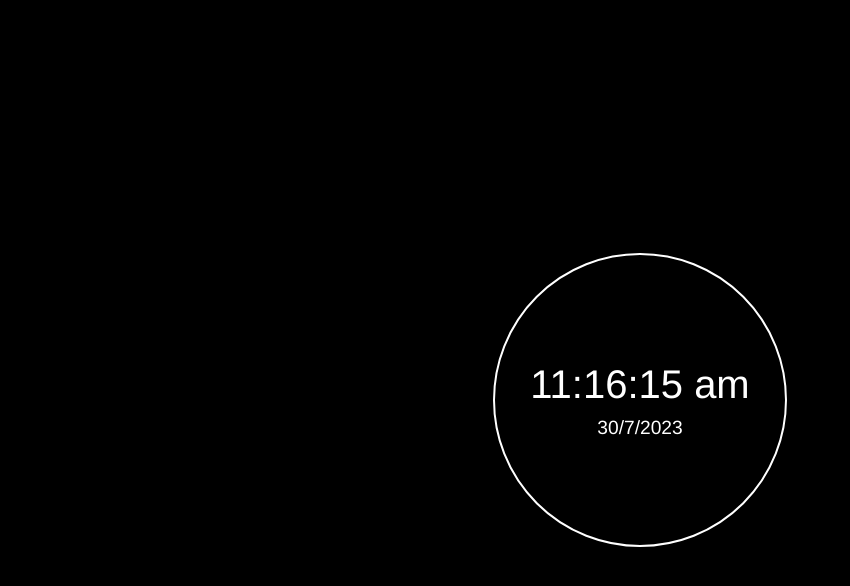
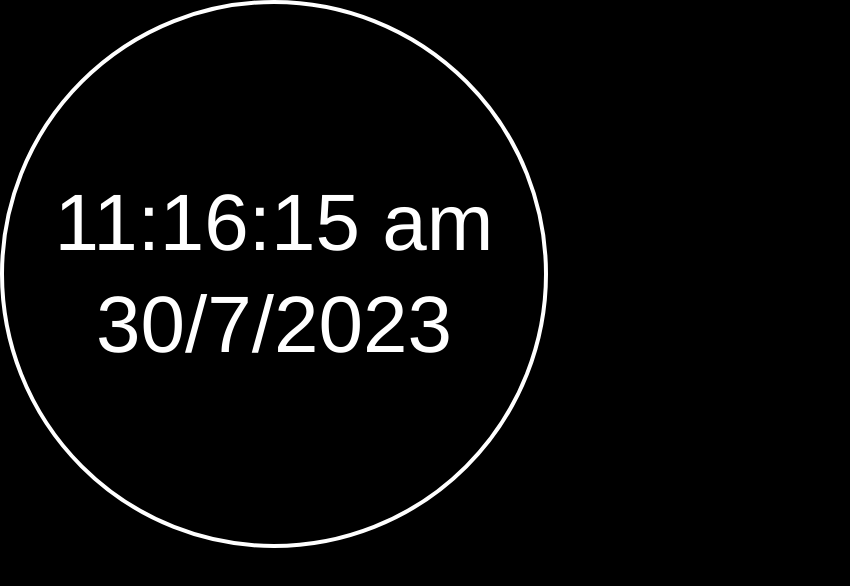
Before and after one commit to ravana69/livetime, a plain HTML site: page index.html in a window 1280 px wide. Shown: the whole page, without its empty margins (0-850 px from the left). Drawn offline with Linux system fonts and the light colour scheme.

Commit message:
Update styles.css

```diff
--- a/styles.css
+++ b/styles.css
@@ -12,27 +12,29 @@ body {
 .container {
   text-align: center;
   animation: fadeIn 2s ease;
+  width: 100vw; /* Set width to 100% of viewport */
+  height: 100vh; /* Set height to 100% of viewport */
 }
 
 .clock {
-  border: 2px solid #fff;
+  border: 4px solid #fff;
   border-radius: 50%;
   padding: 20px;
-  width: 250px;
-  height: 250px;
+  width: 500px;
+  height: 500px;
   display: flex;
   flex-direction: column;
   align-items: center;
   justify-content: center;
-  animation: pulse 3s infinite;
+  animation: pulse 0s infinite;
 }
 
 .time {
-  font-size: 2.5rem;
+  font-size: 5rem;
 }
 
 .date {
-  font-size: 1.2rem;
+  font-size: 5rem;
   margin-top: 10px;
 }
 
```
